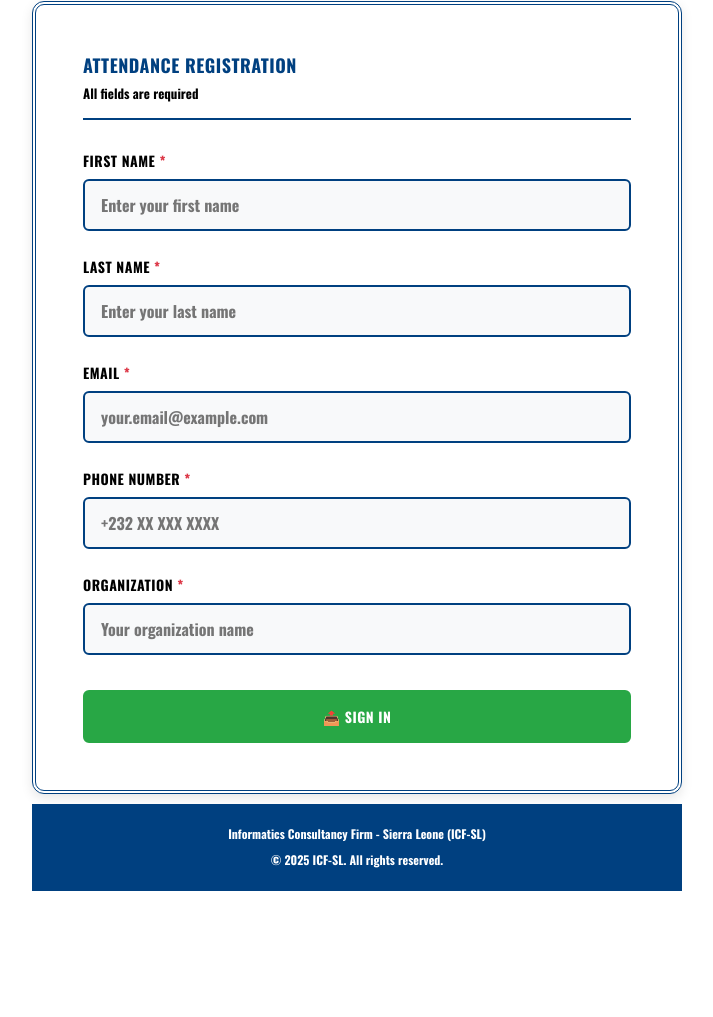
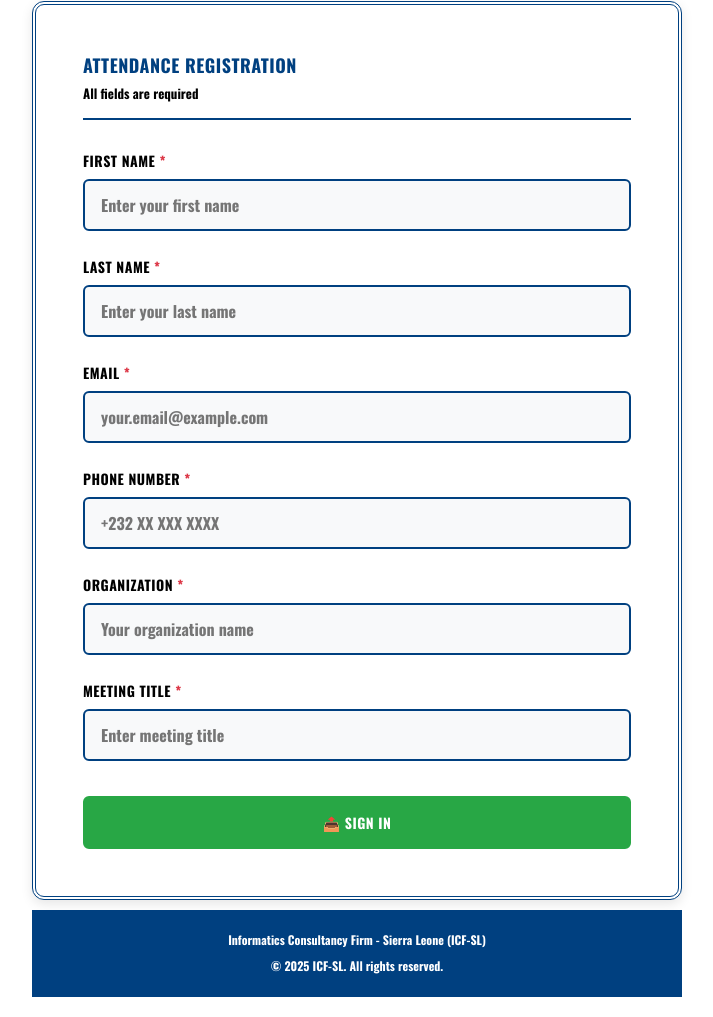
Before and after one commit to mohamedsillahkanu/digital-attendance, a plain HTML site: page index.html in a window 1280 px wide. Shown: the part 465-1482 px from the top of the page, without its empty margins (283-996 px from the left). Before the commit the page ends 1376 px from the top, so only its background shows below. Drawn offline with nearby package versions, Linux system fonts and the light colour scheme.

Commit message:
Update index.html

```diff
--- a/index.html
+++ b/index.html
@@ -416,6 +416,12 @@
                         <div class="error-message" id="organizationError">Please enter your organization</div>
                     </div>
 
+                    <div class="form-group">
+                        <label class="form-label">MEETING TITLE <span class="required">*</span></label>
+                        <input type="text" class="form-input" name="meeting" id="meeting" required placeholder="Enter meeting title">
+                        <div class="error-message" id="organizationError">Please enter the meeting title</div>
+                    </div>
+
                     <button type="submit" class="submit-btn" id="submitBtn">
                         📤 SIGN IN
                     </button>
```
